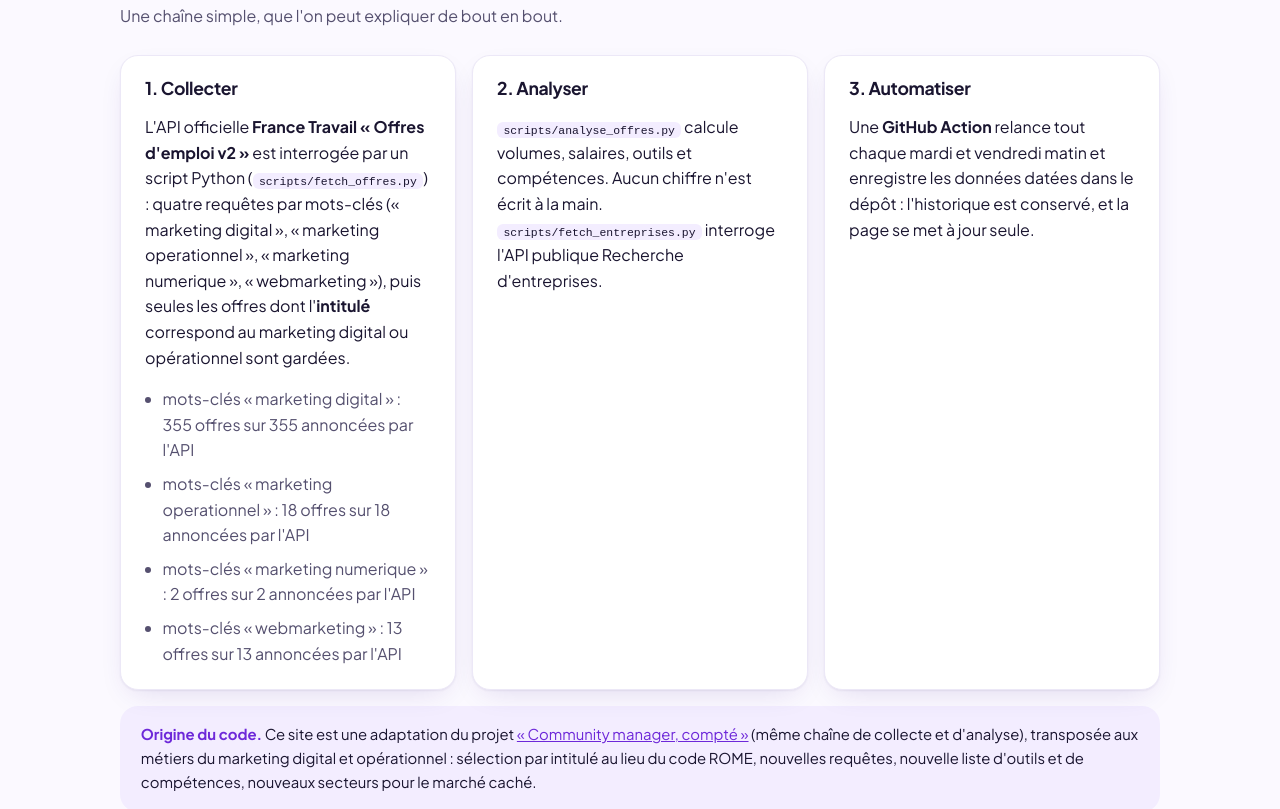
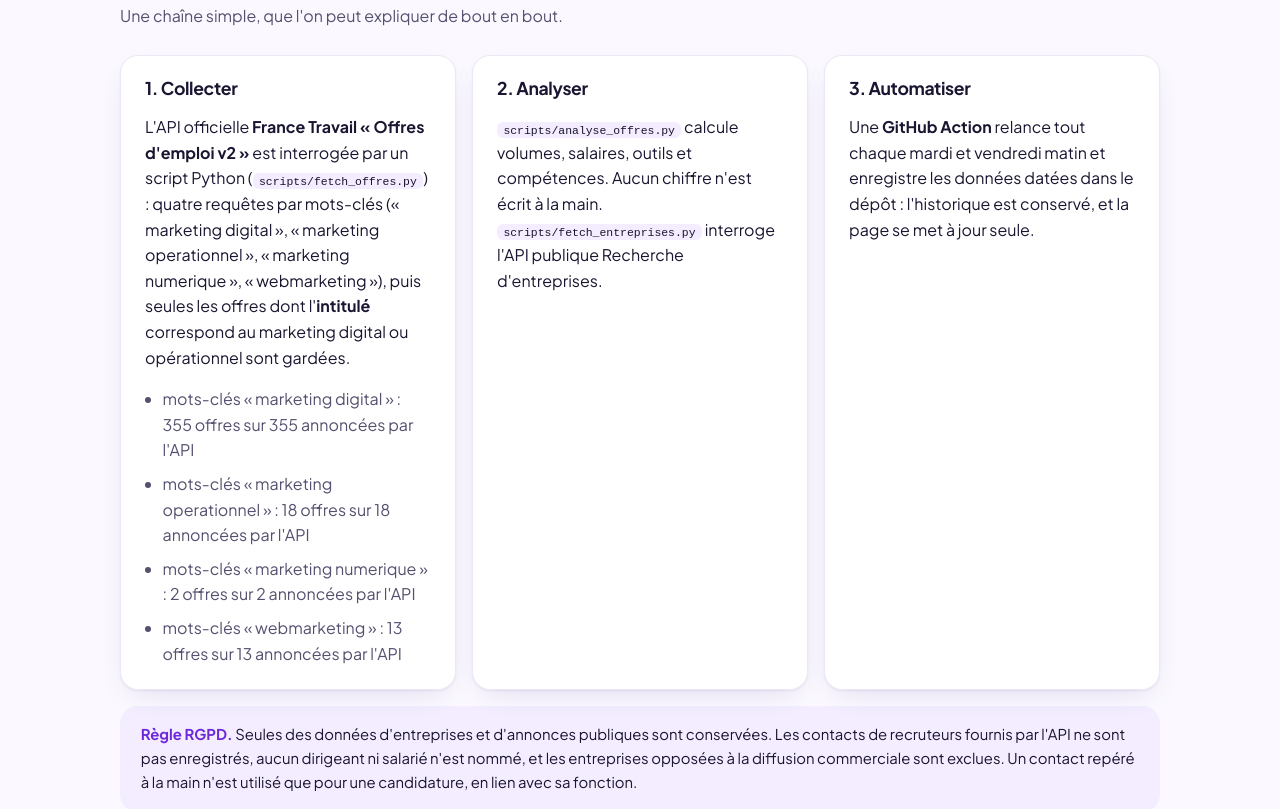
Before and after one commit to marionjgnt/fiche-metier, a plain HTML site: page index.html in a window 1280 px wide. Shown: the part 11191-12000 px from the top of the page. Drawn offline with Linux system fonts and the light colour scheme.

Commit message:
Retirer l'encadré « Origine du code » de la page d'accueil
La mention reste dans le README.

Co-Authored-By: Claude Opus 5.5 <noreply@anthropic.com>

```diff
--- a/index.html
+++ b/index.html
@@ -163,10 +163,6 @@
       <div class="card"><h3>3. Automatiser</h3><p>Une <strong>GitHub Action</strong> relance tout chaque mardi et vendredi matin et enregistre les données datées dans le
         dépôt : l'historique est conservé, et la page se met à jour seule.</p></div>
     </div>
-    <div class="callout" style="margin-top:1rem"><strong>Origine du code.</strong> Ce site est une adaptation du projet
-      <a href="https://github.com/lolabodoin-design/community-manager-marche" target="_blank" rel="noopener">« Community manager, compté »</a>
-      (même chaîne de collecte et d'analyse), transposée aux métiers du marketing digital et opérationnel : sélection par intitulé
-      au lieu du code ROME, nouvelles requêtes, nouvelle liste d'outils et de compétences, nouveaux secteurs pour le marché caché.</div>
     <div class="callout" style="margin-top:1rem"><strong>Règle RGPD.</strong> Seules des données d'entreprises et d'annonces publiques sont
       conservées. Les contacts de recruteurs fournis par l'API ne sont pas enregistrés, aucun dirigeant ni salarié n'est nommé, et les
       entreprises opposées à la diffusion commerciale sont exclues. Un contact repéré à la main n'est utilisé que pour une candidature, en
```
